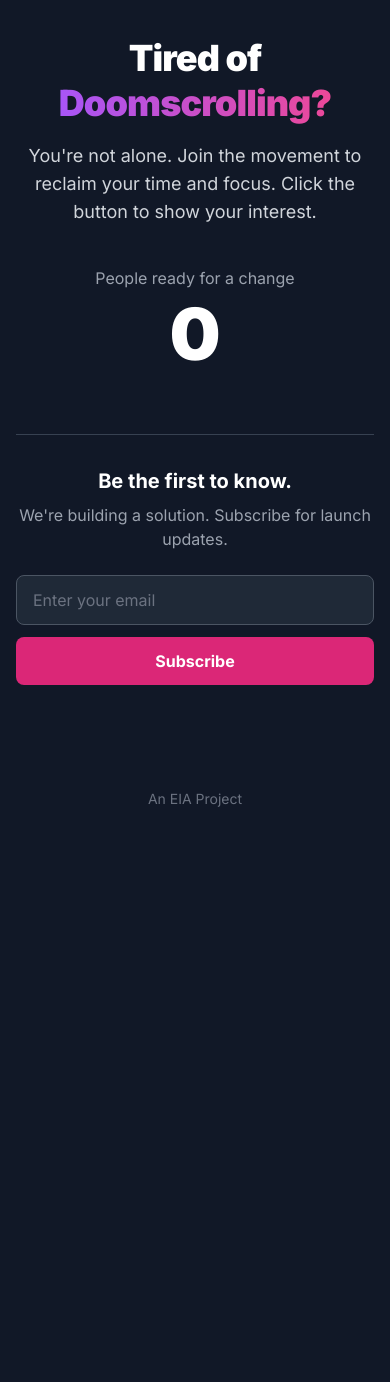
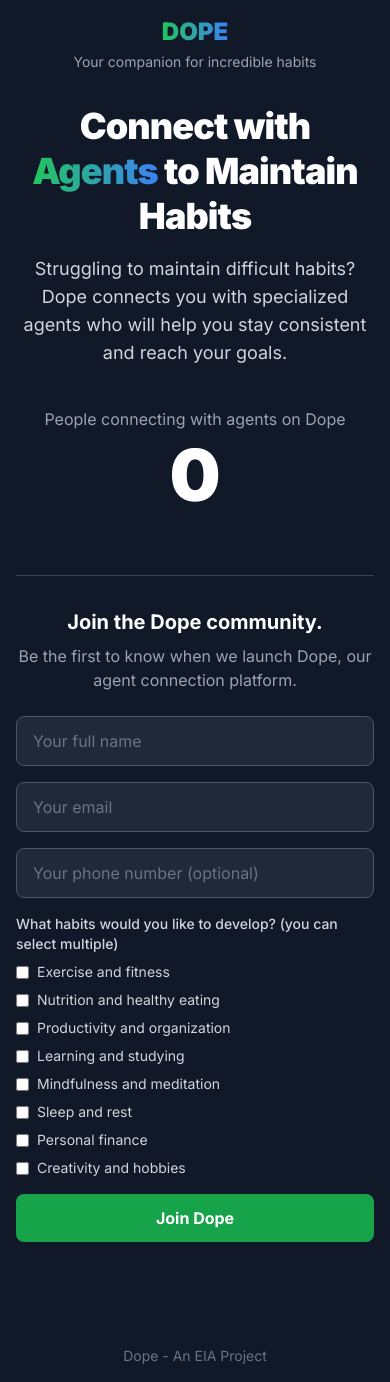
Before and after one commit to nataliaaolmo/Dope-Landing-Page, a plain HTML site: page frontend/index.html in a window 390 px wide. Before the commit the page ends 844 px from the top, so only its background shows below. Drawn offline with nearby package versions, Linux system fonts and the light colour scheme; no server answers.

Commit message:
feat: more info

```diff
--- a/frontend/index.html
+++ b/frontend/index.html
@@ -3,7 +3,7 @@
 <head>
   <meta charset="UTF-8" />
   <meta name="viewport" content="width=device-width, initial-scale=1.0"/>
-  <title>Stop Doomscrolling | Join the Movement</title>
+  <title>Dope | Connect with Agents to Maintain Difficult Habits</title>
   <script src="https://cdn.tailwindcss.com"></script>
   <link rel="preconnect" href="https://fonts.googleapis.com"/>
   <link rel="preconnect" href="https://fonts.gstatic.com" crossorigin/>
@@ -23,46 +23,105 @@
 <body class="bg-gray-900 text-white antialiased">
   <div class="flex flex-col items-center justify-center min-h-screen p-4 sm:p-6 md:p-8 text-center">
     <div class="max-w-2xl w-full">
+      <!-- Logo/Nombre de la app -->
+      <div class="mb-8">
+        <h2 class="text-2xl font-black text-white">
+          <span class="bg-gradient-to-r from-green-500 to-blue-500 bg-clip-text text-transparent">DOPE</span>
+        </h2>
+        <p class="text-sm text-gray-400 mt-1">Your companion for incredible habits</p>
+      </div>
+
       <h1 class="text-4xl sm:text-5xl md:text-6xl font-black tracking-tight text-white leading-tight">
-        Tired of <span class="bg-gradient-to-r from-purple-500 to-pink-500 bg-clip-text text-transparent">Doomscrolling?</span>
+        Connect with <span class="bg-gradient-to-r from-green-500 to-blue-500 bg-clip-text text-transparent">Agents</span> to Maintain Habits
       </h1>
       <p class="mt-4 text-lg md:text-xl text-gray-300 max-w-xl mx-auto">
-        You're not alone. Join the movement to reclaim your time and focus. Click the button to show your interest.
+        Struggling to maintain difficult habits? Dope connects you with specialized agents who will help you stay consistent and reach your goals.
       </p>
 
       <!-- Contador -->
       <div class="my-10 md:my-12">
-        <p class="text-base text-gray-400 mb-2">People ready for a change</p>
+        <p class="text-base text-gray-400 mb-2">People connecting with agents on Dope</p>
         <div id="interest-counter" class="text-7xl md:text-9xl font-extrabold text-white transition-all duration-300">
           0
         </div>
       </div>
 
-      <!-- Formulario de email -->
+      <!-- Formulario de suscripción -->
       <div class="mt-16 md:mt-20 border-t border-gray-700 pt-8">
-        <h2 class="text-xl font-bold text-white">Be the first to know.</h2>
-        <p class="text-gray-400 mt-2 mb-6">We're building a solution. Subscribe for launch updates.</p>
+        <h2 class="text-xl font-bold text-white">Join the Dope community.</h2>
+        <p class="text-gray-400 mt-2 mb-6">Be the first to know when we launch Dope, our agent connection platform.</p>
 
-        <form id="subscribe-form" class="flex flex-col sm:flex-row gap-3 max-w-md mx-auto">
-          <input type="email" id="email-input" placeholder="Enter your email" required
-            class="flex-grow w-full px-4 py-3 bg-gray-800 border border-gray-600 rounded-lg focus:outline-none focus:ring-2 focus:ring-indigo-500 text-white placeholder-gray-500"/>
+        <form id="subscribe-form" class="max-w-md mx-auto space-y-4">
+          <!-- Nombre -->
+          <input type="text" id="name-input" placeholder="Your full name" required
+            class="w-full px-4 py-3 bg-gray-800 border border-gray-600 rounded-lg focus:outline-none focus:ring-2 focus:ring-green-500 text-white placeholder-gray-500"/>
+
+          <!-- Email -->
+          <input type="email" id="email-input" placeholder="Your email" required
+            class="w-full px-4 py-3 bg-gray-800 border border-gray-600 rounded-lg focus:outline-none focus:ring-2 focus:ring-green-500 text-white placeholder-gray-500"/>
+
+          <!-- Teléfono -->
+          <input type="tel" id="phone-input" placeholder="Your phone number (optional)"
+            class="w-full px-4 py-3 bg-gray-800 border border-gray-600 rounded-lg focus:outline-none focus:ring-2 focus:ring-green-500 text-white placeholder-gray-500"/>
+
+          <!-- Intereses -->
+          <div class="text-left">
+            <label class="block text-sm font-medium text-gray-300 mb-2">What habits would you like to develop? (you can select multiple)</label>
+            <div class="space-y-2">
+              <label class="flex items-center">
+                <input type="checkbox" value="fitness" class="mr-2 rounded border-gray-600 bg-gray-800 text-green-500 focus:ring-green-500">
+                <span class="text-sm text-gray-300">Exercise and fitness</span>
+              </label>
+              <label class="flex items-center">
+                <input type="checkbox" value="nutrition" class="mr-2 rounded border-gray-600 bg-gray-800 text-green-500 focus:ring-green-500">
+                <span class="text-sm text-gray-300">Nutrition and healthy eating</span>
+              </label>
+              <label class="flex items-center">
+                <input type="checkbox" value="productivity" class="mr-2 rounded border-gray-600 bg-gray-800 text-green-500 focus:ring-green-500">
+                <span class="text-sm text-gray-300">Productivity and organization</span>
+              </label>
+              <label class="flex items-center">
+                <input type="checkbox" value="learning" class="mr-2 rounded border-gray-600 bg-gray-800 text-green-500 focus:ring-green-500">
+                <span class="text-sm text-gray-300">Learning and studying</span>
+              </label>
+              <label class="flex items-center">
+                <input type="checkbox" value="mindfulness" class="mr-2 rounded border-gray-600 bg-gray-800 text-green-500 focus:ring-green-500">
+                <span class="text-sm text-gray-300">Mindfulness and meditation</span>
+              </label>
+              <label class="flex items-center">
+                <input type="checkbox" value="sleep" class="mr-2 rounded border-gray-600 bg-gray-800 text-green-500 focus:ring-green-500">
+                <span class="text-sm text-gray-300">Sleep and rest</span>
+              </label>
+              <label class="flex items-center">
+                <input type="checkbox" value="finance" class="mr-2 rounded border-gray-600 bg-gray-800 text-green-500 focus:ring-green-500">
+                <span class="text-sm text-gray-300">Personal finance</span>
+              </label>
+              <label class="flex items-center">
+                <input type="checkbox" value="creativity" class="mr-2 rounded border-gray-600 bg-gray-800 text-green-500 focus:ring-green-500">
+                <span class="text-sm text-gray-300">Creativity and hobbies</span>
+              </label>
+            </div>
+          </div>
+
           <button type="submit" id="subscribe-button"
-            class="bg-pink-600 hover:bg-pink-700 text-white font-bold py-3 px-6 rounded-lg transition-colors duration-300">
-            Subscribe
+            class="w-full bg-green-600 hover:bg-green-700 text-white font-bold py-3 px-6 rounded-lg transition-colors duration-300">
+            Join Dope
           </button>
         </form>
         <p id="message-area" class="mt-4 h-6 text-green-400"></p>
       </div>
 
       <footer class="mt-16 text-gray-500 text-sm">
-        <p>An EIA Project</p>
+        <p>Dope - An EIA Project</p>
       </footer>
     </div>
   </div>
 
   <script>
     const form = document.getElementById('subscribe-form');
+    const nameInput = document.getElementById('name-input');
     const emailInput = document.getElementById('email-input');
+    const phoneInput = document.getElementById('phone-input');
     const subscribeButton = document.getElementById('subscribe-button');
     const messageArea = document.getElementById('message-area');
     const counterEl = document.getElementById('interest-counter');
@@ -74,7 +133,7 @@
         const data = await res.json();
         counterEl.textContent = data.count;
       } catch (err) {
-        console.error("Error cargando contador:", err);
+        console.error("Error loading counter:", err);
         counterEl.textContent = "0";
       }
     }
@@ -85,41 +144,64 @@
     form.addEventListener('submit', async (e) => {
       e.preventDefault();
 
+      const name = nameInput.value.trim();
       const email = emailInput.value.trim();
-      if (!email) return;
+      const phone = phoneInput.value.trim();
+
+      // Obtener intereses seleccionados
+      const interestCheckboxes = document.querySelectorAll('input[type="checkbox"]:checked');
+      const interests = Array.from(interestCheckboxes).map(cb => cb.value);
+
+      if (!name || !email) {
+        messageArea.textContent = 'Please complete at least your name and email.';
+        messageArea.classList.add("text-red-400");
+        messageArea.classList.remove("text-green-400");
+        return;
+      }
 
       subscribeButton.disabled = true;
-      subscribeButton.textContent = 'Subscribing...';
+      subscribeButton.textContent = 'Connecting...';
       messageArea.textContent = '';
 
       try {
         const res = await fetch('https://dope-landing-page.onrender.com/subscribe', {
           method: 'POST',
           headers: { 'Content-Type': 'application/json' },
-          body: JSON.stringify({ email })
+          body: JSON.stringify({
+            name,
+            email,
+            phone: phone || null,
+            interests: interests.length > 0 ? interests : null
+          })
         });
 
         const result = await res.json();
 
         if (res.ok) {
-          messageArea.textContent = result.message || "You're on the list!";
+          messageArea.textContent = result.message || "Successfully connected to Dope! You'll soon receive news about our agents.";
           messageArea.classList.add("text-green-400");
           messageArea.classList.remove("text-red-400");
+
+          // Limpiar formulario
+          nameInput.value = '';
           emailInput.value = '';
+          phoneInput.value = '';
+          interestCheckboxes.forEach(cb => cb.checked = false);
+
           await loadCount(); // actualizar contador
         } else {
-          messageArea.textContent = result.message || 'There was an error.';
+          messageArea.textContent = result.message || 'There was an error connecting to Dope.';
           messageArea.classList.add("text-red-400");
           messageArea.classList.remove("text-green-400");
         }
       } catch (err) {
         console.error(err);
-        messageArea.textContent = "Network error. Try again.";
+        messageArea.textContent = "Connection error. Please try again.";
         messageArea.classList.add("text-red-400");
         messageArea.classList.remove("text-green-400");
       } finally {
         subscribeButton.disabled = false;
-        subscribeButton.textContent = 'Subscribe';
+        subscribeButton.textContent = 'Join Dope';
       }
     });
   </script>
```
Also changed, not shown: backend/index.js (+17 -7 lines), 1 other file.
